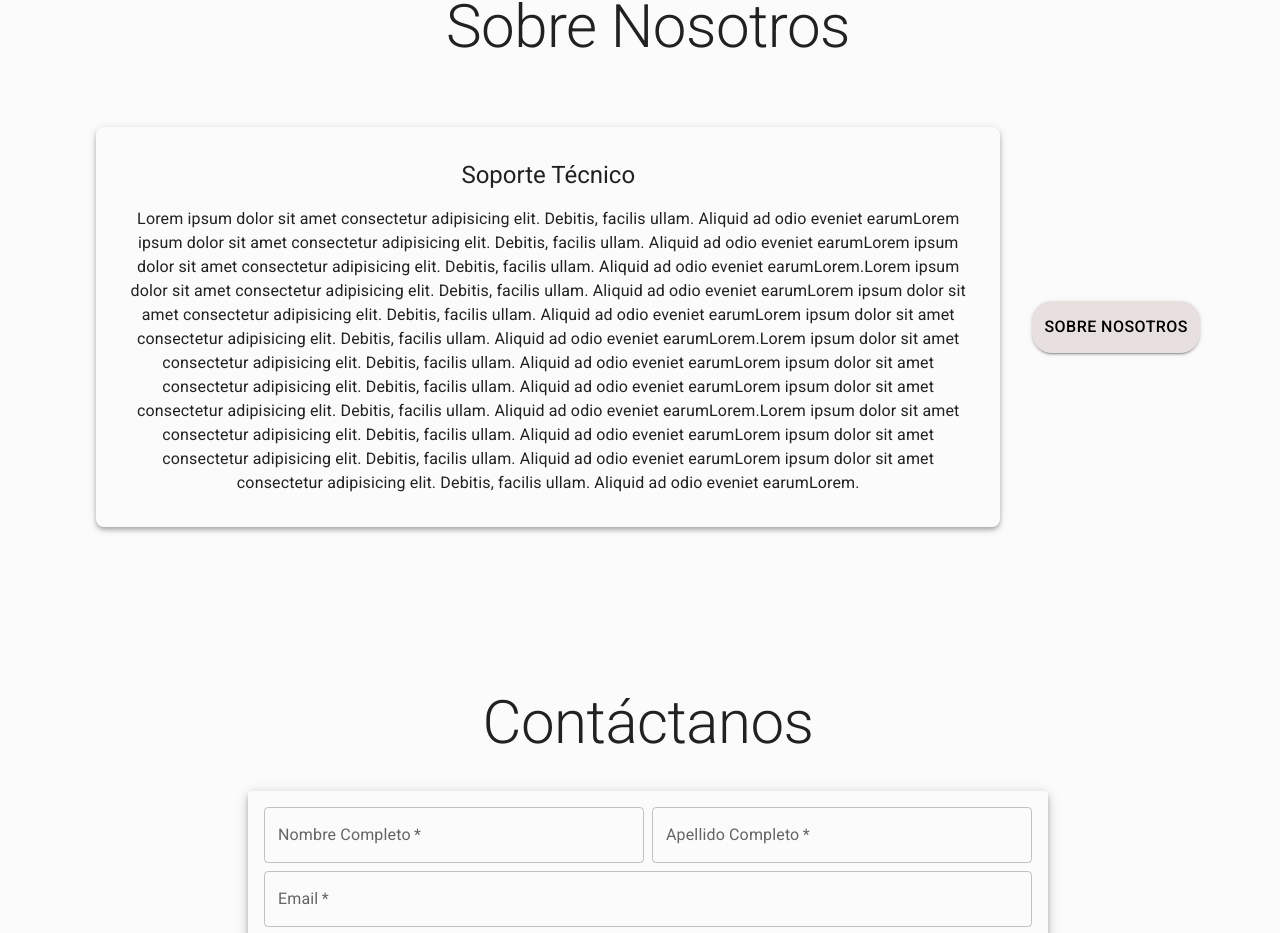
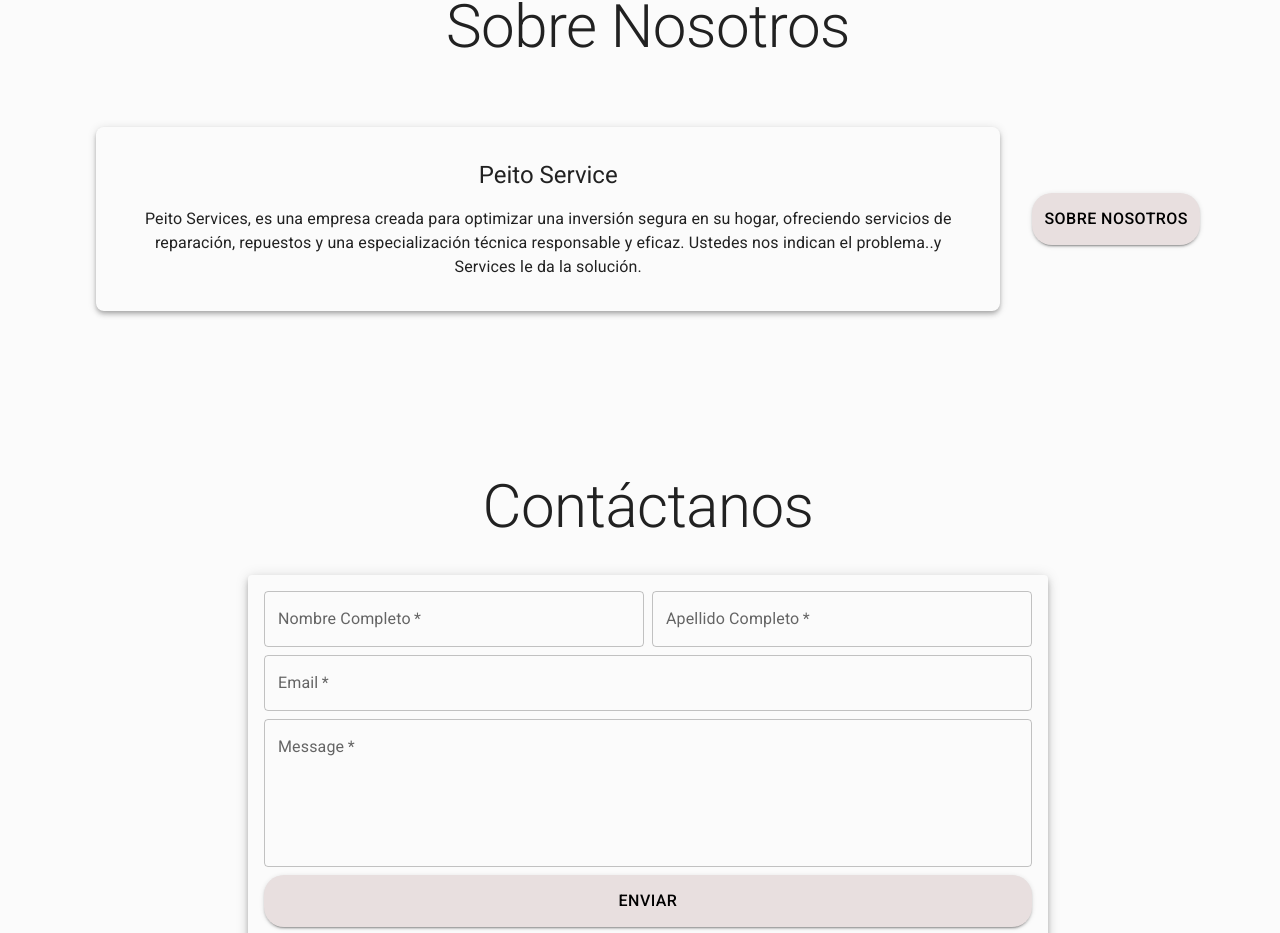
Before and after one commit to Carlosmarrano/TechnicalService, a React (Vite) app: page / in a window 1280 px wide. Shown: the part 2218-3151 px from the top of the page. Built offline with nearby package versions, Linux system fonts and the light colour scheme.

Commit message:
Sobre nosotros en HomePage actualizado

```diff
--- a/src/TechnicalService/pages/homePage.jsx
+++ b/src/TechnicalService/pages/homePage.jsx
@@ -97,8 +97,8 @@ export const HomePage = () => {
 
                 <Box sx={{ display: "flex", flexDirection: { xs: "column", lg: "row" }, justifyContent: "space-between", gap: 4 }}>
                     <Box sx={{ flex: 1, border: "1px solid secondary.main", boxShadow: 4, padding: 4, borderRadius: 2, textAlign: "center", display: "flex", flexDirection: "column", alignItems: "center", gap: 2 }}>
-                        <Typography variant="h5">Soporte Técnico</Typography>
-                        <Typography>Lorem ipsum dolor sit amet consectetur adipisicing elit. Debitis, facilis ullam. Aliquid ad odio eveniet earumLorem ipsum dolor sit amet consectetur adipisicing elit. Debitis, facilis ullam. Aliquid ad odio eveniet earumLorem ipsum dolor sit amet consectetur adipisicing elit. Debitis, facilis ullam. Aliquid ad odio eveniet earumLorem.Lorem ipsum dolor sit amet consectetur adipisicing elit. Debitis, facilis ullam. Aliquid ad odio eveniet earumLorem ipsum dolor sit amet consectetur adipisicing elit. Debitis, facilis ullam. Aliquid ad odio eveniet earumLorem ipsum dolor sit amet consectetur adipisicing elit. Debitis, facilis ullam. Aliquid ad odio eveniet earumLorem.Lorem ipsum dolor sit amet consectetur adipisicing elit. Debitis, facilis ullam. Aliquid ad odio eveniet earumLorem ipsum dolor sit amet consectetur adipisicing elit. Debitis, facilis ullam. Aliquid ad odio eveniet earumLorem ipsum dolor sit amet consectetur adipisicing elit. Debitis, facilis ullam. Aliquid ad odio eveniet earumLorem.Lorem ipsum dolor sit amet consectetur adipisicing elit. Debitis, facilis ullam. Aliquid ad odio eveniet earumLorem ipsum dolor sit amet consectetur adipisicing elit. Debitis, facilis ullam. Aliquid ad odio eveniet earumLorem ipsum dolor sit amet consectetur adipisicing elit. Debitis, facilis ullam. Aliquid ad odio eveniet earumLorem.</Typography>
+                        <Typography variant="h5">Peito Service</Typography>
+                        <Typography>Peito Services, es una empresa creada para optimizar una inversión segura en su hogar, ofreciendo servicios de reparación, repuestos y una especialización técnica responsable y eficaz. Ustedes nos indican el problema..y Services le da la solución.</Typography>
                     </Box>
                     <AboutUsButton />
                 </Box>
```
